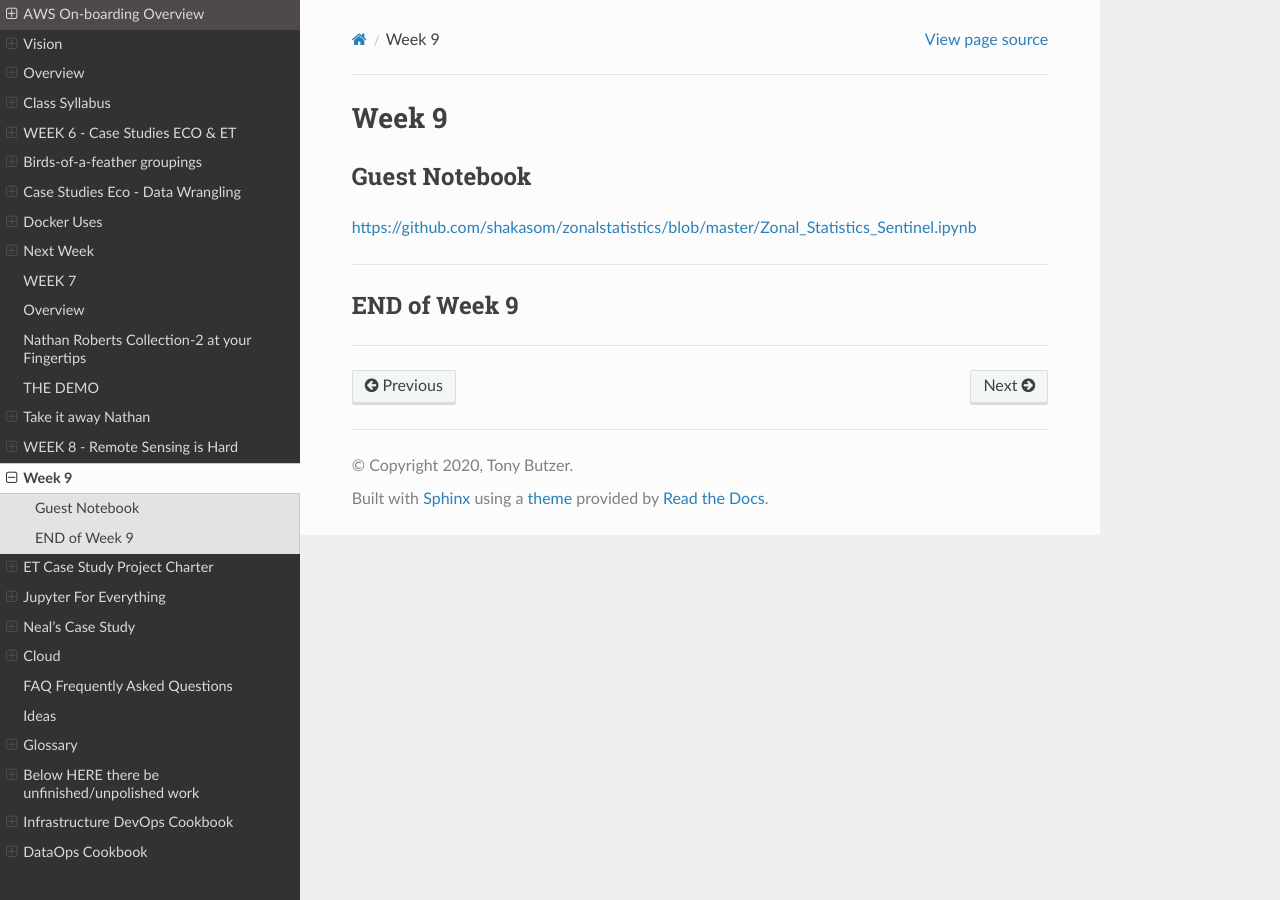
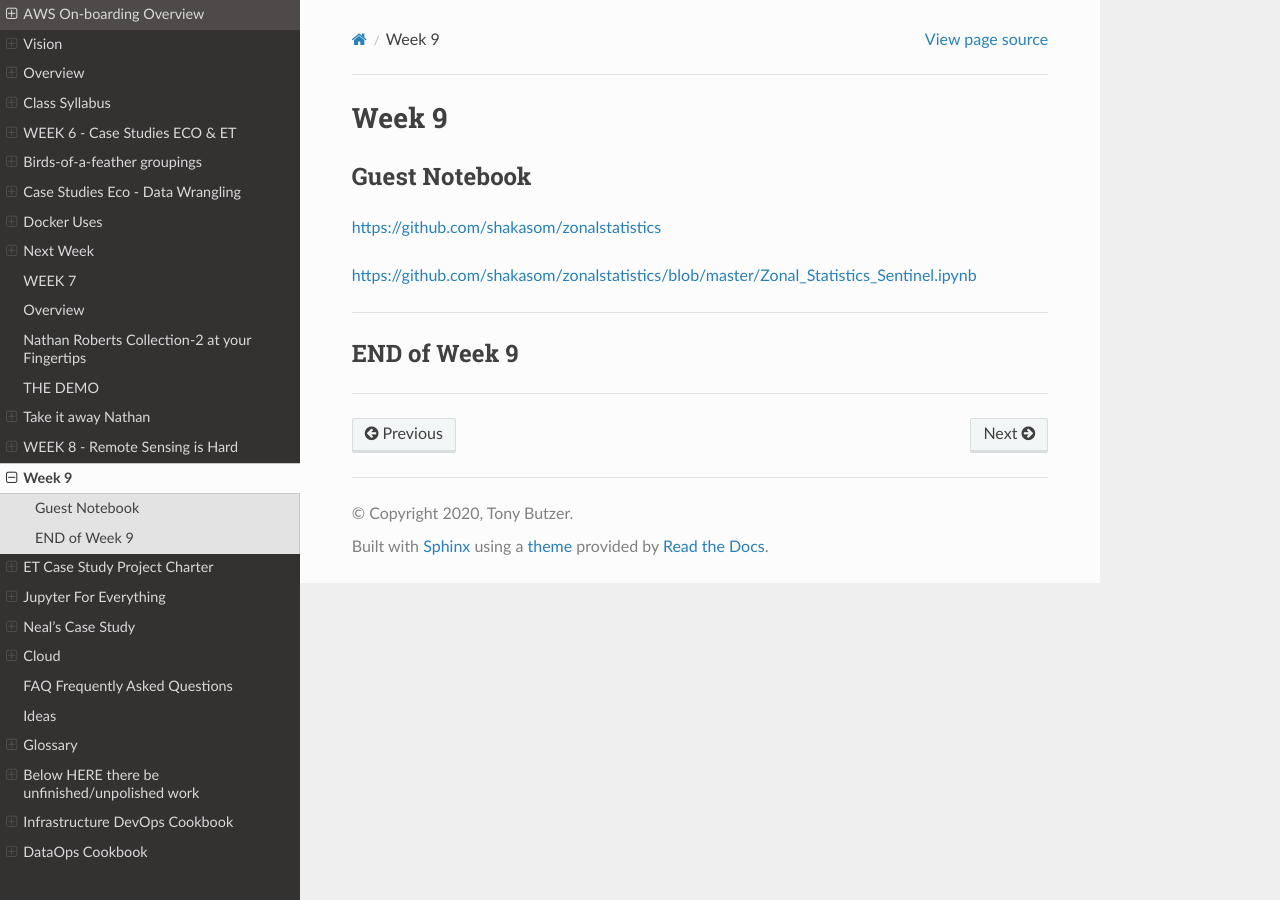
Before and after one commit to tonybutzer/harmony-docs, a Sphinx documentation site: the page built from documentation/source/09week.md, in a window 1280 px wide. Built offline with Sphinx 7.4.7 and the Read the Docs theme 2.0.0, drawn with Linux system fonts in a browser that asks for light colours; pages that are not in the unit, such as notebooks, are missing from menus; some of the changed lines change nothing that is shown.

Commit message:
automatic git update from Makefile

```diff
--- a/documentation/source/09week.md
+++ b/documentation/source/09week.md
@@ -2,6 +2,8 @@
 
 
 ## Guest Notebook
+
+[https://github.com/shakasom/zonalstatistics](https://github.com/shakasom/zonalstatistics)
 
 [https://github.com/shakasom/zonalstatistics/blob/master/Zonal_Statistics_Sentinel.ipynb](https://github.com/shakasom/zonalstatistics/blob/master/Zonal_Statistics_Sentinel.ipynb)
 
```
